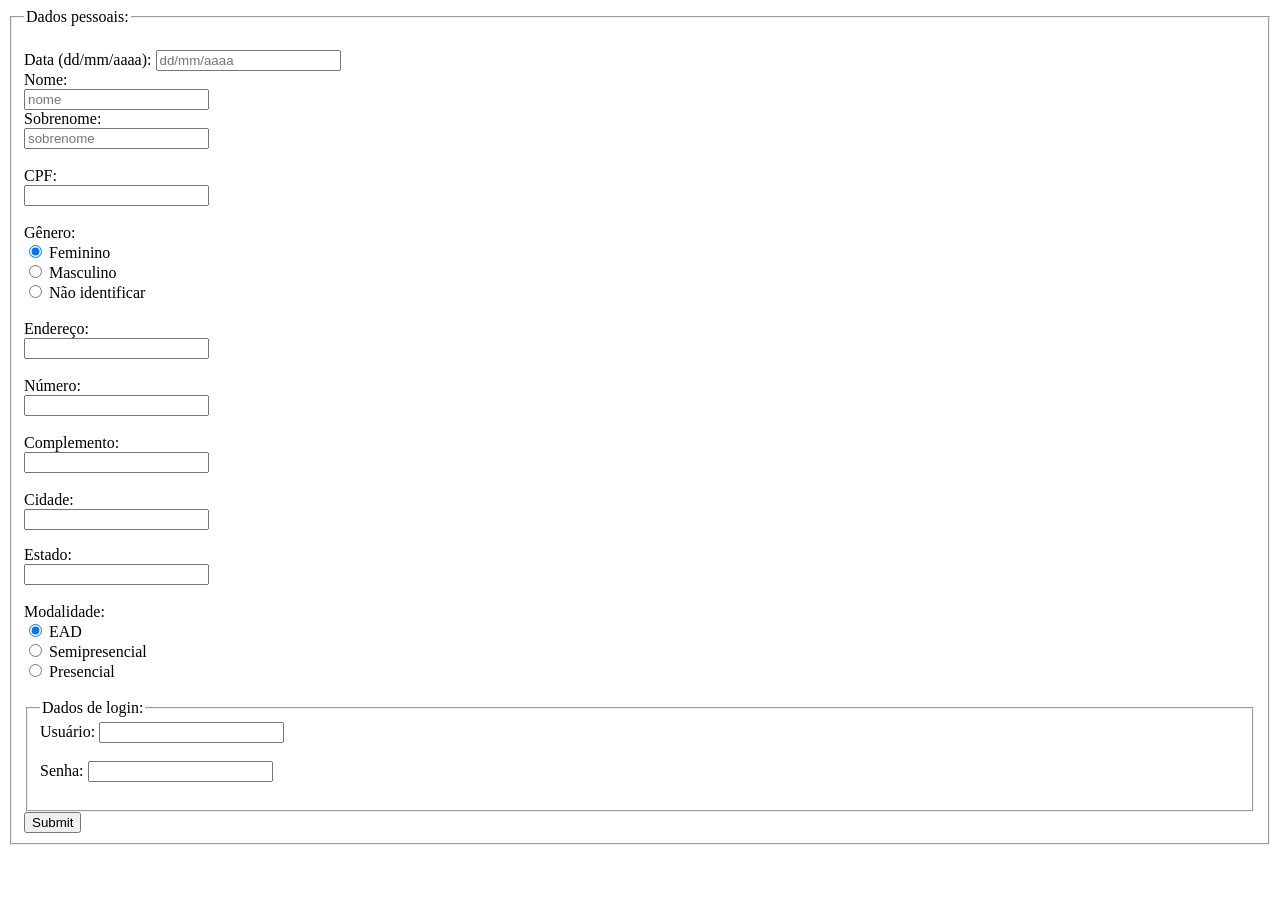
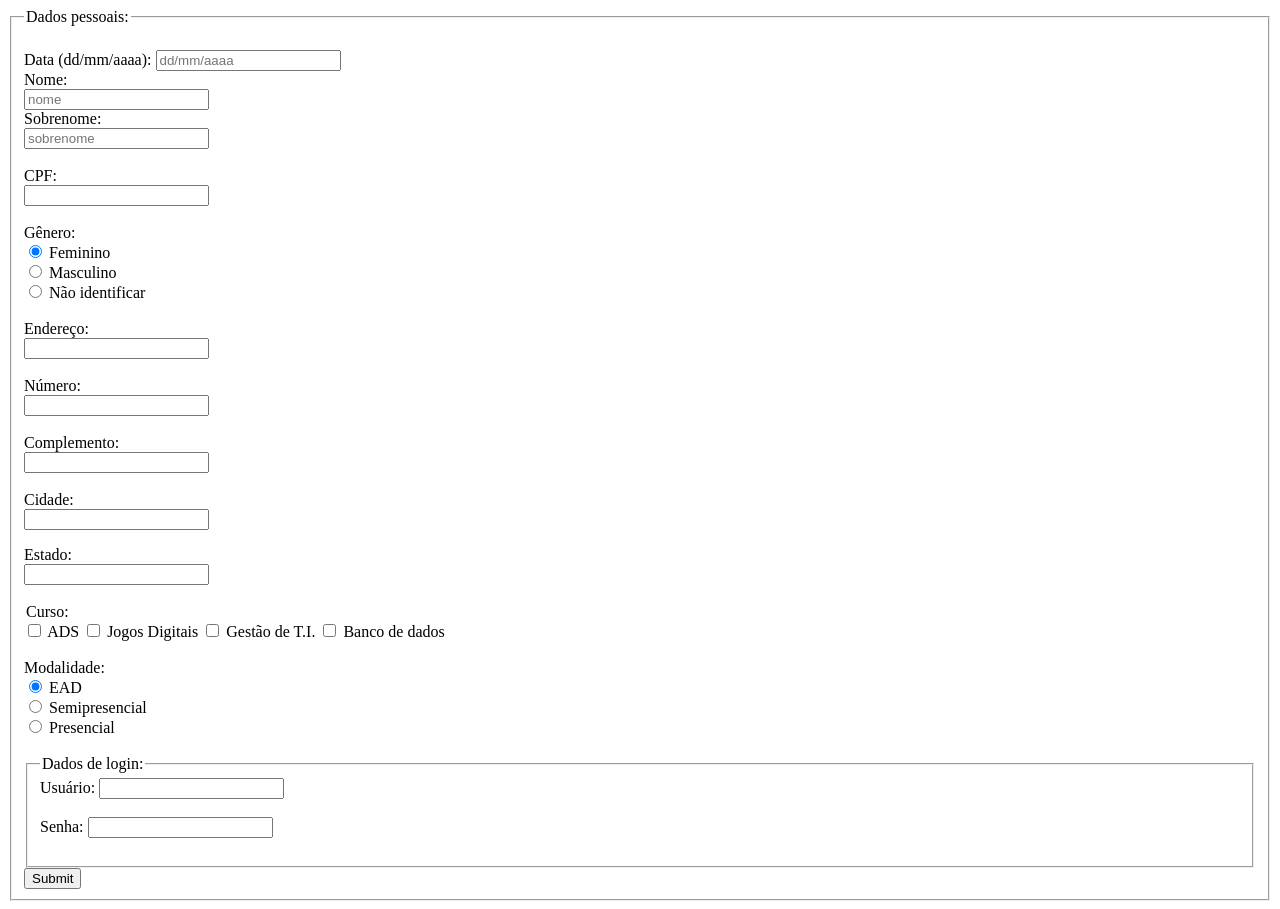
Before and after one commit to GiovannaAndreoli/formulariohtml, a plain HTML site: page index.html in a window 1280 px wide. Before the commit the page ends 853 px from the top, so only its background shows below. Drawn offline with Linux system fonts and the light colour scheme.

Commit message:
buttons and checkbox added

```diff
--- a/index.html
+++ b/index.html
@@ -153,6 +153,17 @@
             </datalist>
             <br /> <br>
 
+            <legend>Curso:</legend>
+            <input type="checkbox" id="curso" name="curso" value="ads">
+            <label for="curso"> ADS</label>
+            <input type="checkbox" id="jogos digitais" name="curso" value="jogos digitais">
+            <label for="curso"> Jogos Digitais</label>
+            <input type="checkbox" id="curso" name="curso" value="gestao de ti">
+            <label for="curso">Gestão de T.I.</label>
+            <input type="checkbox" id="curso" name="curso" value="banco de dados">
+            <label for="curso">Banco de dados</label>
+            <br><br>
+
             <label for="modalidade">Modalidade:</label><br>
             <input type="radio" id="Feminino" name="modalidade" value="EAD" checked>
             <label for="EAD">EAD</label><br>
```
